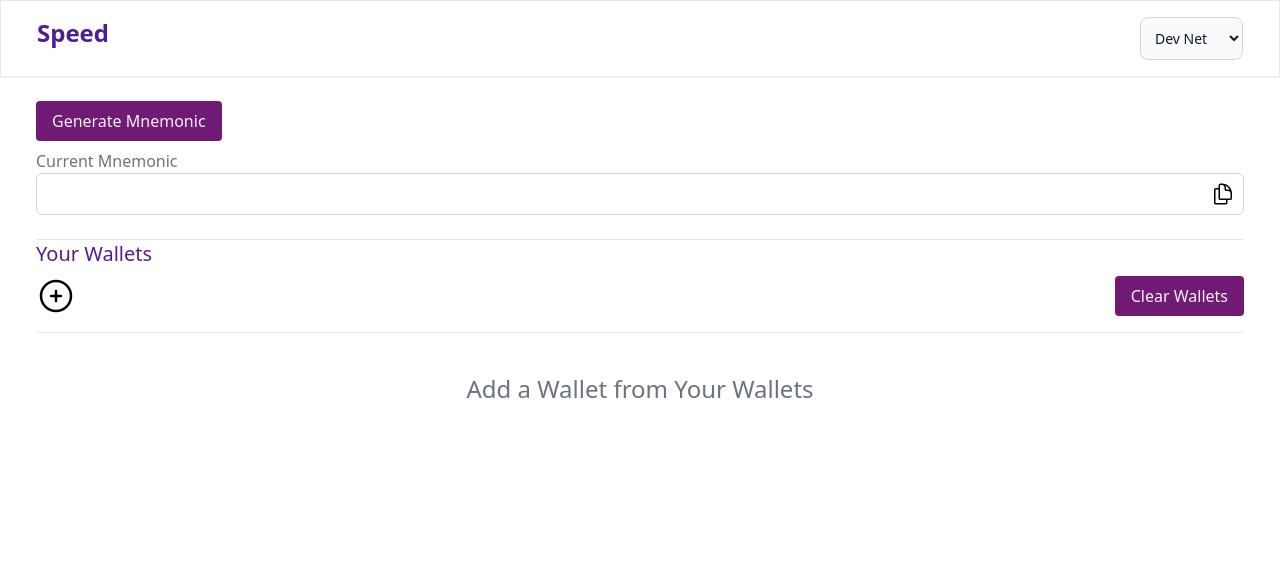
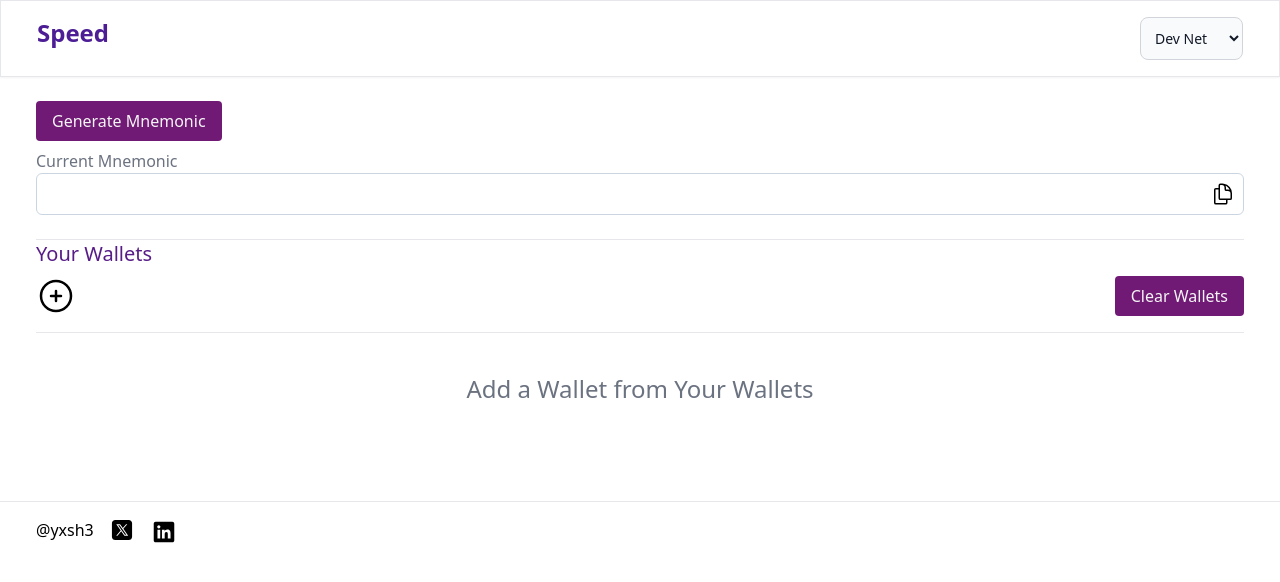
Before and after one commit to yxsh3/wallet-speed, a React (Vite) app: page / in a window 1280 px wide. Shown: the top 582 px of the page. Built offline with nearby package versions, Linux system fonts and the light colour scheme.

Commit message:
Added Footer

```diff
--- a/package.json
+++ b/package.json
@@ -19,6 +19,7 @@
     "ed25519-hd-key": "^1.3.0",
     "react": "^18.3.1",
     "react-dom": "^18.3.1",
+    "react-router-dom": "^6.26.1",
     "sonner": "^1.5.0",
     "tw-elements-react": "^1.0.0-alpha-end",
     "tweetnacl": "^1.0.3",
--- a/src/App.jsx
+++ b/src/App.jsx
@@ -3,6 +3,7 @@ import MnemonicBox from "./components/MnemonicBox"
 import Navbar from "./components/Navbar"
 import TopBar from "./components/TopBar"
 import WalletBox from "./components/WalletBox"
+import Footer from "./components/Footer"
 
 function App() {
   const [walletSeed, setWalletSeed] = useState(null);
@@ -42,6 +43,8 @@ function App() {
         <hr />
         <Navbar netConnect={netConnect} walletSeed={walletSeed} setWalletSeed={setWalletSeed} wallets={wallets} setWallets={setWallets} showWallet={showWallet} setShowWallet={setShowWallet}></Navbar>
       </div>
+      <hr />
+      <Footer></Footer>
     </div>
   )
 }
--- /dev/null
+++ b/src/components/Footer.jsx
@@ -0,0 +1,24 @@
+
+export default function Footer() {
+    return (
+        <div className="flex gap-4 px-9 py-4">
+            <div>
+                <a href="https://github.com/yxsh3" target="_blank">@yxsh3</a>
+            </div>
+            <div>
+                <a href="https://twitter.com/YashKhade0" target="_blank">
+                    <svg xmlns="http://www.w3.org/2000/svg" x="0px" y="0px" width="24" height="24" viewBox="0 0 50 50">
+                        <path d="M 11 4 C 7.134 4 4 7.134 4 11 L 4 39 C 4 42.866 7.134 46 11 46 L 39 46 C 42.866 46 46 42.866 46 39 L 46 11 C 46 7.134 42.866 4 39 4 L 11 4 z M 13.085938 13 L 21.023438 13 L 26.660156 21.009766 L 33.5 13 L 36 13 L 27.789062 22.613281 L 37.914062 37 L 29.978516 37 L 23.4375 27.707031 L 15.5 37 L 13 37 L 22.308594 26.103516 L 13.085938 13 z M 16.914062 15 L 31.021484 35 L 34.085938 35 L 19.978516 15 L 16.914062 15 z"></path>
+                    </svg>
+                </a>
+            </div>
+            <div>
+                <a href="https://www.linkedin.com/in/khade-yash/" target="_blank">
+                    <svg xmlns="http://www.w3.org/2000/svg" x="0px" y="0px" width="28" height="28" viewBox="0 0 30 30">
+                        <path d="M24,4H6C4.895,4,4,4.895,4,6v18c0,1.105,0.895,2,2,2h18c1.105,0,2-0.895,2-2V6C26,4.895,25.105,4,24,4z M10.954,22h-2.95 v-9.492h2.95V22z M9.449,11.151c-0.951,0-1.72-0.771-1.72-1.72c0-0.949,0.77-1.719,1.72-1.719c0.948,0,1.719,0.771,1.719,1.719 C11.168,10.38,10.397,11.151,9.449,11.151z M22.004,22h-2.948v-4.616c0-1.101-0.02-2.517-1.533-2.517 c-1.535,0-1.771,1.199-1.771,2.437V22h-2.948v-9.492h2.83v1.297h0.04c0.394-0.746,1.356-1.533,2.791-1.533 c2.987,0,3.539,1.966,3.539,4.522V22z"></path>
+                    </svg>
+                </a>
+            </div>
+        </div>
+    )
+}
--- a/src/components/WalletBox.jsx
+++ b/src/components/WalletBox.jsx
@@ -8,7 +8,7 @@ export default function WalletBox({ balance, wallet, showWallet, setShowWallet,
 
     return (
         <div className="mt-2 flex-col">
-            {!showWallet && <div className="flex items-center justify-center mt-10">
+            {!showWallet && <div className="flex items-center justify-center mt-10 mb-24">
                 <h2 className="text-gray-500 text-2xl">
                     {wallets.length < 1 ? "Add a Wallet from Your Wallets" : "Select a Wallet"}
                 </h2>
```
Also changed, not shown: 1 other file (tests, documents, lock files or other folders).
